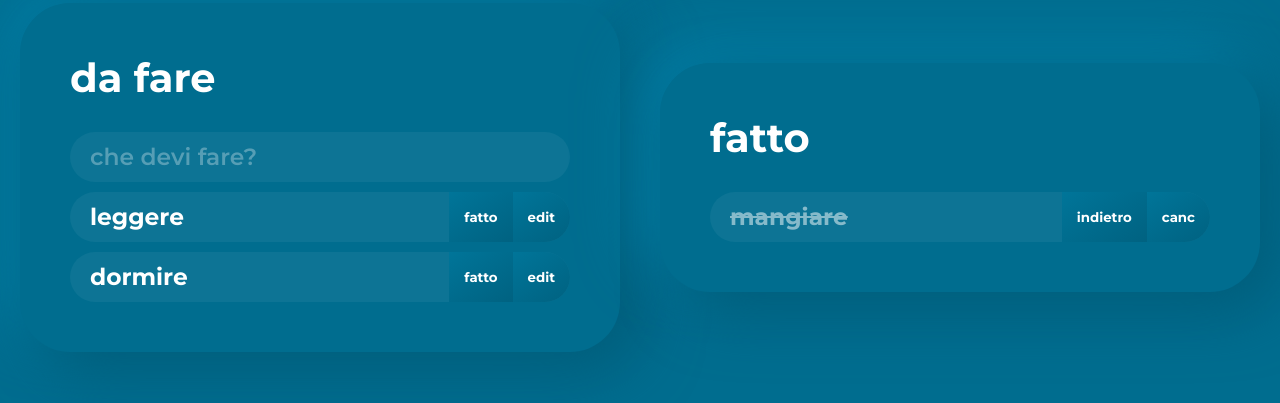
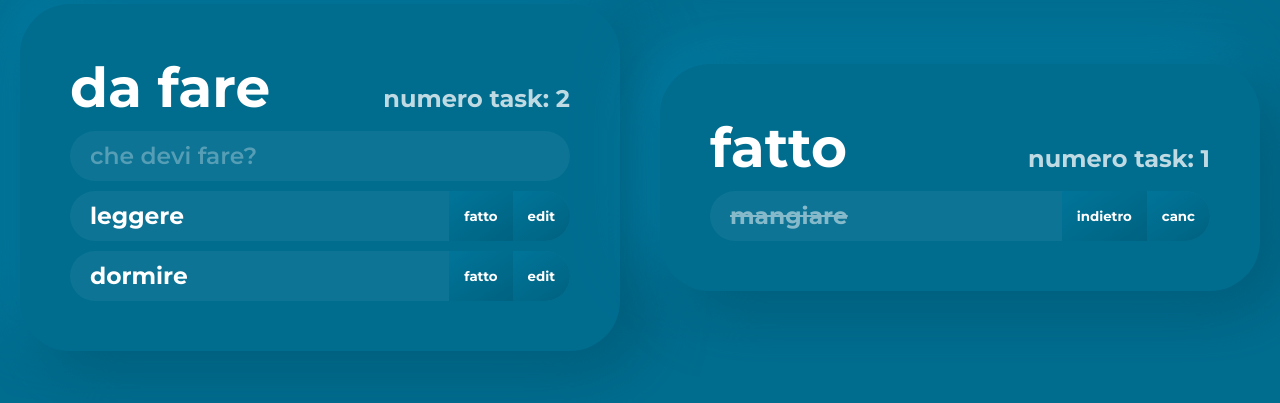
Before and after one commit to emanueleattina/vue-todolist, a plain HTML site: page index.html in a window 1280 px wide. Shown: the part 223-626 px from the top of the page. Drawn offline with nearby package versions, Linux system fonts and the light colour scheme.

Commit message:
Carico aggiunta grafica

```diff
--- a/index.html
+++ b/index.html
@@ -23,7 +23,12 @@
     <div id="root">
         <div class="big-container">
             <div class="container">
-                <h1>da fare</h1>
+
+                <div class="title-container">
+                    <h1 class="lista-da-fare">da fare</h1>
+                    <h2>numero task: {{ todoSospesi.length }}</h2>
+                </div>
+
 
                 <!-- v-model ha come val la chiave presente nell'oggetto data -->
                 <!-- @keyup.enter fa partire la funzione "aggiungi" quando premo invio -->
@@ -57,7 +62,10 @@
                 </div>
             </div>
             <div class="container" v-if="todoFiniti.length > 0">
-                <h1>fatto</h1>
+                <div class="title-container">
+                    <h1 class="lista-finiti">fatto</h1>
+                    <h2>numero task: {{ todoFiniti.length }}</h2>
+                </div>
 
                 <!-- v-for stampa con ciclo for i nuovi oggetti dell'array todoList -->
                 <div class="lista-todo" v-for="todo in todoFiniti">
--- a/master.css
+++ b/master.css
@@ -28,9 +28,23 @@ body {
 
 }
 
-h1 {
-    font-size: 40px;
-    margin-bottom: 30px;
+.title-container {
+    display: flex;
+    justify-content: space-between;
+    align-items: baseline;
+}
+
+h1.lista-da-fare {
+    font-size: 55px;
+    margin-bottom: 10px;
+}
+
+h1.lista-finiti {
+    font-size: 55px;
+}
+
+h2 {
+    opacity: 0.75;
 }
 
 input.scrivi-task {
```
